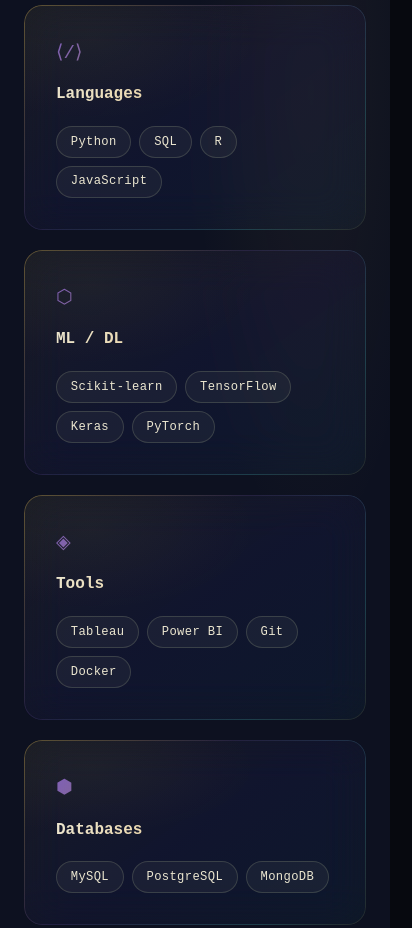
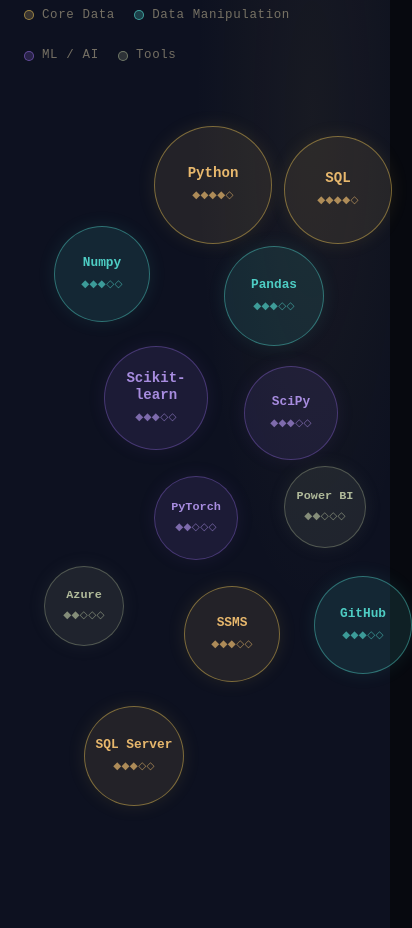
Before and after one commit to preethnair/Portfolio_PreethNair, a plain HTML site: page index.html in a window 390 px wide. Shown: the part 4260-5188 px from the top of the page, 412 px wide, since content can reach past the window. Drawn offline with Linux system fonts and the light colour scheme; a web font is replaced by a local one.

Commit message:
Updating Skills section

```diff
--- a/index.html
+++ b/index.html
@@ -205,52 +205,15 @@
     <h2 class="section-heading">Technical Expertise</h2>
     <p class="section-sub">The tools I use to build, train, and deploy</p>
 
-      <div class="skills-grid">
-
-        <div class="skill-category glass-card">
-          <div class="skill-cat-icon" aria-hidden="true">⟨/⟩</div>
-          <h3 class="skill-cat-title">Languages</h3>
-          <div class="skill-badges">
-            <span class="badge">Python</span>
-            <span class="badge">SQL</span>
-            <span class="badge">R</span>
-            <span class="badge">JavaScript</span>
-          </div>
+    <div class="bubble-legend">
+      <span class="legend-item"><span class="legend-dot ld-gold"></span>Core Data</span>
+      <span class="legend-item"><span class="legend-dot ld-teal"></span>Data Manipulation</span>
+      <span class="legend-item"><span class="legend-dot ld-violet"></span>ML / AI</span>
+      <span class="legend-item"><span class="legend-dot ld-sage"></span>Tools</span>
     </div>
 
-        <div class="skill-category glass-card">
-          <div class="skill-cat-icon" aria-hidden="true">⬡</div>
-          <h3 class="skill-cat-title">ML / DL</h3>
-          <div class="skill-badges">
-            <span class="badge">Scikit-learn</span>
-            <span class="badge">TensorFlow</span>
-            <span class="badge">Keras</span>
-            <span class="badge">PyTorch</span>
-          </div>
-        </div>
+    <div class="bubble-wrap" id="bubble-wrap"></div>
 
-        <div class="skill-category glass-card">
-          <div class="skill-cat-icon" aria-hidden="true">◈</div>
-          <h3 class="skill-cat-title">Tools</h3>
-          <div class="skill-badges">
-            <span class="badge">Tableau</span>
-            <span class="badge">Power BI</span>
-            <span class="badge">Git</span>
-            <span class="badge">Docker</span>
-          </div>
-        </div>
-
-        <div class="skill-category glass-card">
-          <div class="skill-cat-icon" aria-hidden="true">⬢</div>
-          <h3 class="skill-cat-title">Databases</h3>
-          <div class="skill-badges">
-            <span class="badge">MySQL</span>
-            <span class="badge">PostgreSQL</span>
-            <span class="badge">MongoDB</span>
-          </div>
-        </div>
-
-      </div>
   </div>
 </section>
 
--- a/script.js
+++ b/script.js
@@ -420,6 +420,47 @@ function closeMobileNav() {
   });
 })();
 
+/* ─────────────────────────────────────
+   10. SKILLS BUBBLE CHART
+   ───────────────────────────────────── */
+(function initBubbles() {
+  const wrap = document.getElementById('bubble-wrap');
+  if (!wrap) return;
+
+  const skills = [
+    { name: 'Python',       level: '◆◆◆◆◇', size: 118, color: 'b-gold',   x: 260, y: 20  },
+    { name: 'SQL',          level: '◆◆◆◆◇', size: 108, color: 'b-gold',   x: 400, y: 110 },
+    { name: 'Numpy',        level: '◆◆◆◇◇', size: 96,  color: 'b-teal',   x: 95,  y: 70  },
+    { name: 'Pandas',       level: '◆◆◆◇◇', size: 100, color: 'b-teal',   x: 20,  y: 190 },
+    { name: 'Scikit-learn', level: '◆◆◆◇◇', size: 104, color: 'b-violet', x: 155, y: 195 },
+    { name: 'SciPy',        level: '◆◆◆◇◇', size: 94,  color: 'b-violet', x: 385, y: 245 },
+    { name: 'PyTorch',      level: '◆◆◇◇◇', size: 84,  color: 'b-violet', x: 500, y: 25  },
+    { name: 'Power BI',     level: '◆◆◇◇◇', size: 82,  color: 'b-sage',   x: 490, y: 355 },
+    { name: 'Azure',        level: '◆◆◇◇◇', size: 80,  color: 'b-sage',   x: 20,  y: 360 },
+    { name: 'SSMS',         level: '◆◆◆◇◇', size: 96,  color: 'b-gold',   x: 145, y: 375 },
+    { name: 'GitHub',       level: '◆◆◆◇◇', size: 98,  color: 'b-teal',   x: 285, y: 390 },
+    { name: 'SQL Server',   level: '◆◆◆◇◇', size: 100, color: 'b-gold',   x: 45,  y: 490 },
+  ];
+
+  const isMobile = window.innerWidth < 768;
+
+  const mobilePositions = [
+    { x: 130, y: 20  }, { x: 260, y: 30  }, { x: 30,  y: 120 },
+    { x: 200, y: 140 }, { x: 80,  y: 240 }, { x: 220, y: 260 },
+    { x: 130, y: 370 }, { x: 260, y: 360 }, { x: 20,  y: 460 },
+    { x: 160, y: 480 }, { x: 290, y: 470 }, { x: 60,  y: 600 },
+  ];
+
+  skills.forEach((s, i) => {
+    const pos = isMobile ? mobilePositions[i] : { x: s.x, y: s.y };
+    const el = document.createElement('div');
+    el.className = `bubble ${s.color}`;
+    el.style.cssText = `width:${s.size}px;height:${s.size}px;left:${pos.x}px;top:${pos.y}px;`;
+    const fs = s.size > 100 ? '0.88rem' : s.size > 88 ? '0.8rem' : '0.74rem';
+    el.innerHTML = `<span class="bname" style="font-size:${fs}">${s.name}</span><span class="blevel">${s.level}</span>`;
+    wrap.appendChild(el);
+  });
+})();
 
 /* ─────────────────────────────────────
    KEYFRAME for shake animation (inline)
--- a/style.css
+++ b/style.css
@@ -681,48 +681,106 @@ section { padding: 6.5rem 0; position: relative; z-index: 1; }
 }
 
 /* ═══════════════════════════════════════
-   SKILLS
+   SKILLS — BUBBLE LAYOUT
    ═══════════════════════════════════════ */
 .skills {
   background:
     radial-gradient(ellipse 50% 60% at 80% 30%, rgba(201,168,76,0.06) 0%, transparent 60%),
     var(--color-surface);
 }
-.skills-grid { display: grid; grid-template-columns: 1fr; gap: 1.25rem; }
-.skill-category { padding: 2rem; }
 
-.skill-cat-icon {
-  font-size: 1.2rem;
-  background: var(--grad-aurora);
-  -webkit-background-clip: text;
-  -webkit-text-fill-color: transparent;
-  background-clip: text;
-  margin-bottom: 0.75rem;
-  display: block;
+.bubble-legend {
+  display: flex;
+  flex-wrap: wrap;
+  gap: 1.2rem;
+  margin-bottom: 2.5rem;
 }
-.skill-cat-title {
-  font-family: var(--font-display);
-  font-size: 1rem; font-weight: 600;
-  background: linear-gradient(135deg, var(--color-cream), var(--g-amber));
-  -webkit-background-clip: text;
-  -webkit-text-fill-color: transparent;
-  background-clip: text;
-  margin-bottom: 1.1rem;
+.legend-item {
+  display: flex;
+  align-items: center;
+  gap: 0.5rem;
+  font-size: 0.78rem;
+  color: rgba(219,206,165,0.5);
+  letter-spacing: 0.05em;
 }
-.skill-badges { display: flex; flex-wrap: wrap; gap: 0.5rem; }
-.badge {
-  font-size: 0.76rem; font-weight: 500;
-  padding: 0.35rem 0.92rem; border-radius: 100px;
-  background: rgba(219,206,165,0.05);
-  box-shadow: inset 0 0 0 1px rgba(142,151,125,0.28);
-  color: var(--color-cream);
+.legend-dot {
+  width: 10px; height: 10px;
+  border-radius: 50%;
+  border: 1.5px solid;
+}
+.ld-gold   { background: rgba(138,118,80,0.35);   border-color: rgba(201,168,76,0.7); }
+.ld-teal   { background: rgba(78,205,196,0.25);   border-color: rgba(78,205,196,0.7); }
+.ld-violet { background: rgba(124,92,191,0.25);   border-color: rgba(124,92,191,0.7); }
+.ld-sage   { background: rgba(142,151,125,0.25);  border-color: rgba(142,151,125,0.7); }
+
+.bubble-wrap {
+  position: relative;
+  width: 100%;
+  height: 640px;
+}
+
+.bubble {
+  position: absolute;
+  border-radius: 50%;
+  display: flex;
+  flex-direction: column;
+  align-items: center;
+  justify-content: center;
+  text-align: center;
+  cursor: default;
+  transition: transform 0.3s var(--ease-out-expo), box-shadow 0.3s var(--ease-out-expo);
+  border: 1.5px solid;
+}
+.bubble:hover {
+  transform: scale(1.09);
+  z-index: 10;
+}
+.bubble .bname {
+  font-weight: 600;
+  line-height: 1.2;
+  padding: 0 8px;
+}
+.bubble .blevel {
+  font-size: 0.65rem;
+  margin-top: 5px;
+  opacity: 0.7;
   letter-spacing: 0.03em;
-  cursor: default;
-  transition: all 0.25s;
 }
-.badge:hover {
-  background: rgba(142,151,125,0.12);
-  box-shadow: inset 0 0 0 1px rgba(142,151,125,0.6), 0 0 12px rgba(142,151,125,0.25);
+
+.b-gold {
+  background: rgba(138,118,80,0.18);
+  border-color: rgba(201,168,76,0.55);
+  color: #e8b86d;
+  box-shadow: 0 0 18px rgba(201,168,76,0.12);
+}
+.b-gold:hover { box-shadow: 0 0 32px rgba(201,168,76,0.35); }
+
+.b-teal {
+  background: rgba(78,205,196,0.12);
+  border-color: rgba(78,205,196,0.45);
+  color: #4ecdc4;
+  box-shadow: 0 0 18px rgba(78,205,196,0.1);
+}
+.b-teal:hover { box-shadow: 0 0 32px rgba(78,205,196,0.3); }
+
+.b-violet {
+  background: rgba(124,92,191,0.14);
+  border-color: rgba(124,92,191,0.45);
+  color: #a78cdf;
+  box-shadow: 0 0 18px rgba(124,92,191,0.1);
+}
+.b-violet:hover { box-shadow: 0 0 32px rgba(124,92,191,0.3); }
+
+.b-sage {
+  background: rgba(142,151,125,0.14);
+  border-color: rgba(142,151,125,0.45);
+  color: #b0ba9a;
+  box-shadow: 0 0 18px rgba(142,151,125,0.1);
+}
+.b-sage:hover { box-shadow: 0 0 32px rgba(142,151,125,0.3); }
+
+@media (max-width: 767px) {
+  .bubble-wrap { height: 900px; }
 }
 
 /* ═══════════════════════════════════════
```
Lines whose indentation alone changed are shown as unchanged.
